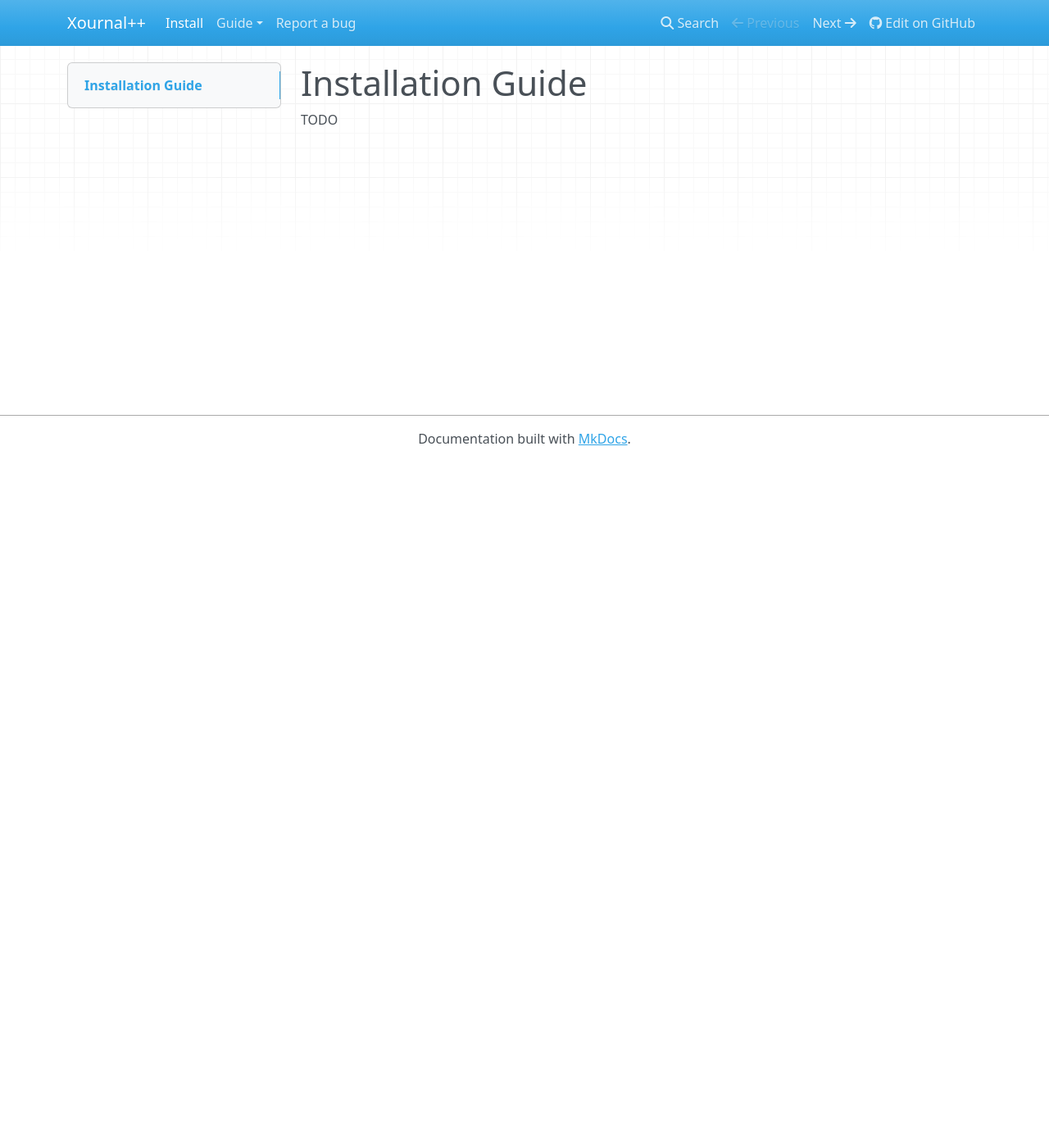
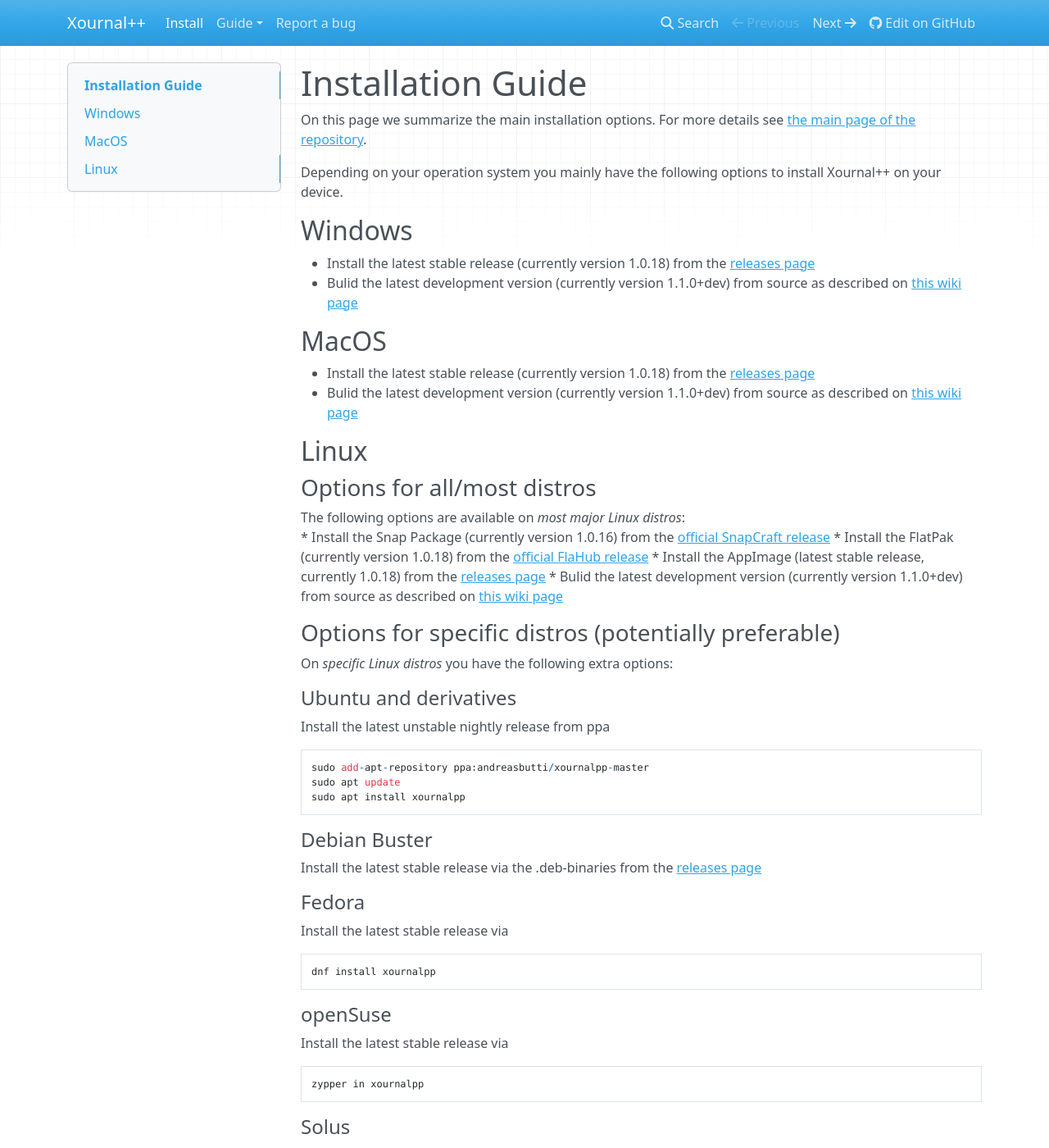
Before and after one commit to xournalpp/xournalpp.github.io, an MkDocs documentation site: the page built from docs/installation.md, in a window 1280 px wide and 1400 px high. Shown: the whole window at 82% size. Built offline with MkDocs 1.6.1, drawn with Linux system fonts in a browser that asks for light colours; nearby versions of some CDN libraries; some of the changed text lies outside the part shown.

Commit message:
Update installation.md

```diff
--- a/docs/installation.md
+++ b/docs/installation.md
@@ -1,3 +1,54 @@
 # Installation Guide
 
-TODO
+On this page we summarize the main installation options. For more details see [the main page of the repository](https://github.com/xournalpp/xournalpp).
+
+Depending on your operation system you mainly have the following options to install Xournal++ on your device.
+
+## Windows
+* Install the latest stable release (currently version 1.0.18) from the [releases page](https://github.com/xournalpp/xournalpp/releases)
+* Bulid the latest development version (currently version 1.1.0+dev) from source as described on [this wiki page](https://github.com/xournalpp/xournalpp/blob/master/readme/WindowsBuild.md)
+
+## MacOS
+* Install the latest stable release (currently version 1.0.18) from the [releases page](https://github.com/xournalpp/xournalpp/releases)
+* Bulid the latest development version (currently version 1.1.0+dev) from source as described on [this wiki page](https://github.com/xournalpp/xournalpp/blob/master/readme/MacBuild.md)
+
+## Linux
+### Options for all/most distros
+The following options are available on _most major Linux distros_:
+* Install the Snap Package (currently version 1.0.16) from the [official SnapCraft release](https://snapcraft.io/xournalpp)
+* Install the FlatPak (currently version 1.0.18) from the [official FlaHub release](https://flathub.org/apps/details/com.github.xournalpp.xournalpp)
+* Install the AppImage (latest stable release, currently 1.0.18) from the [releases page](https://github.com/xournalpp/xournalpp/releases)
+* Bulid the latest development version (currently version 1.1.0+dev) from source as described on [this wiki page](https://github.com/xournalpp/xournalpp/blob/master/readme/LinuxBuild.md)
+
+### Options for specific distros (potentially preferable)
+On _specific Linux distros_ you have the following extra options:
+
+#### Ubuntu and derivatives
+Install the latest unstable nightly release from ppa
+
+    sudo add-apt-repository ppa:andreasbutti/xournalpp-master
+    sudo apt update
+    sudo apt install xournalpp
+
+#### Debian Buster
+Install the latest stable release via the .deb-binaries from the [releases page](https://github.com/xournalpp/xournalpp/releases)
+
+#### Fedora
+Install the latest stable release via
+
+    dnf install xournalpp
+
+#### openSuse
+Install the latest stable release via
+
+    zypper in xournalpp
+
+#### Solus
+Install the latest stable release via
+
+    sudo eopkg it xournalpp
+
+#### Arch
+Install the latest stable release from the _extra_ repository via
+
+    pacman -S xournalpp
```
